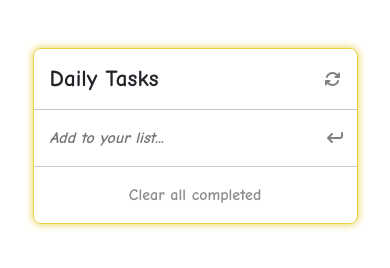
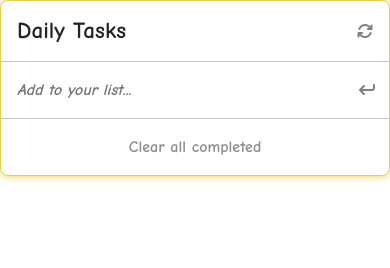
Before and after one commit to K0ppai/to-do-list-app, a website built with webpack: page src/index.html in a window 390 px wide. Built offline with nearby package versions, Linux system fonts and the light colour scheme.

Commit message:
Add responsive to mobile devices and reset input value

```diff
--- a/src/index.html
+++ b/src/index.html
@@ -8,8 +8,8 @@
 </head>
 <body>
     <section class="container-fulid">
-        <div class="row justify-content-center m-0 mt-5">
-            <div class="col-10 col-md-6 p-0 task-container rounded-3">
+        <div class="row justify-content-center m-0 mt-md-5">
+            <div class="col col-md-6 p-0 task-container rounded-3">
                 <div class="d-flex align-items-center p-3 border-bottom border-1 border-secondary-subtle">
                     <h1 class="text-dark fs-3 m-0">Daily Tasks</h1>
                     <i class="fa-solid fa-arrows-rotate ms-auto"></i>
--- a/src/modules/functions.js
+++ b/src/modules/functions.js
@@ -113,7 +113,9 @@ const addTask = (e) => {
     collection.push(task);
     saveDataToLocalStorage(collection);
     renderTasks();
+    input.value = '';
   }
+  // input.reset();
 };
 input.addEventListener('keypress', addTask);
 
```
